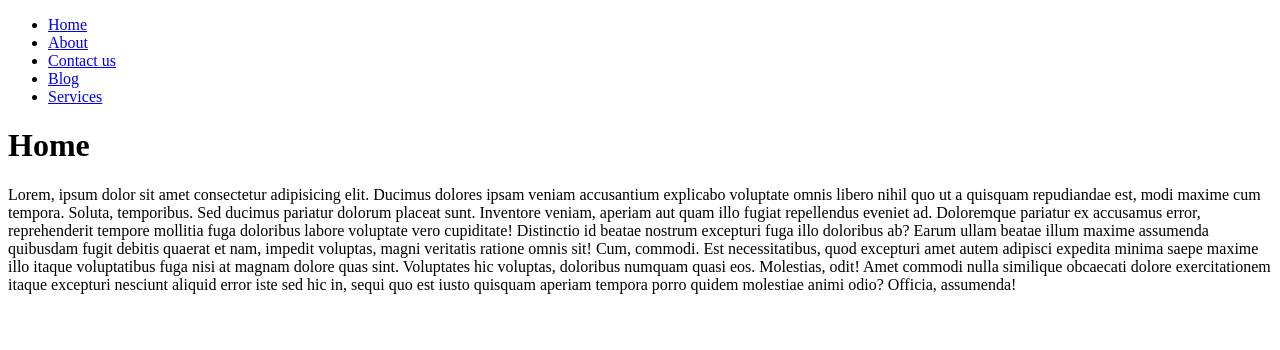
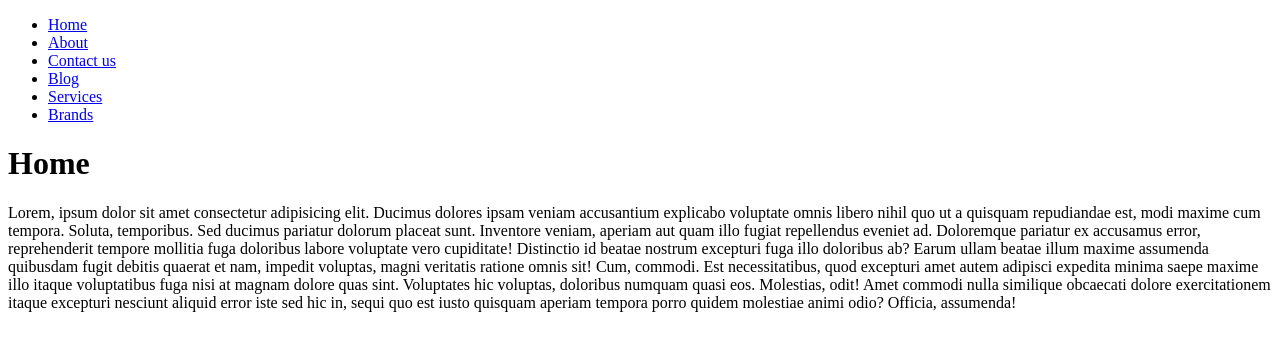
Before and after one commit to giftnkz6/Group2_Git_Project, a plain HTML site: page Index.html in a window 1280 px wide. Drawn offline with Linux system fonts and the light colour scheme.

Commit message:
Added Brands

```diff
--- a/Index.html
+++ b/Index.html
@@ -14,6 +14,7 @@
             <li><a href="contact.html">Contact us</a></li>
             <li><a href="blog.html">Blog</a></li>
             <li><a href="services.html">Services</a></li>
+            <li><a href="brands.html">Brands</a></li>
         </ul>
     </nav>
     <h1>Home</h1>
```
